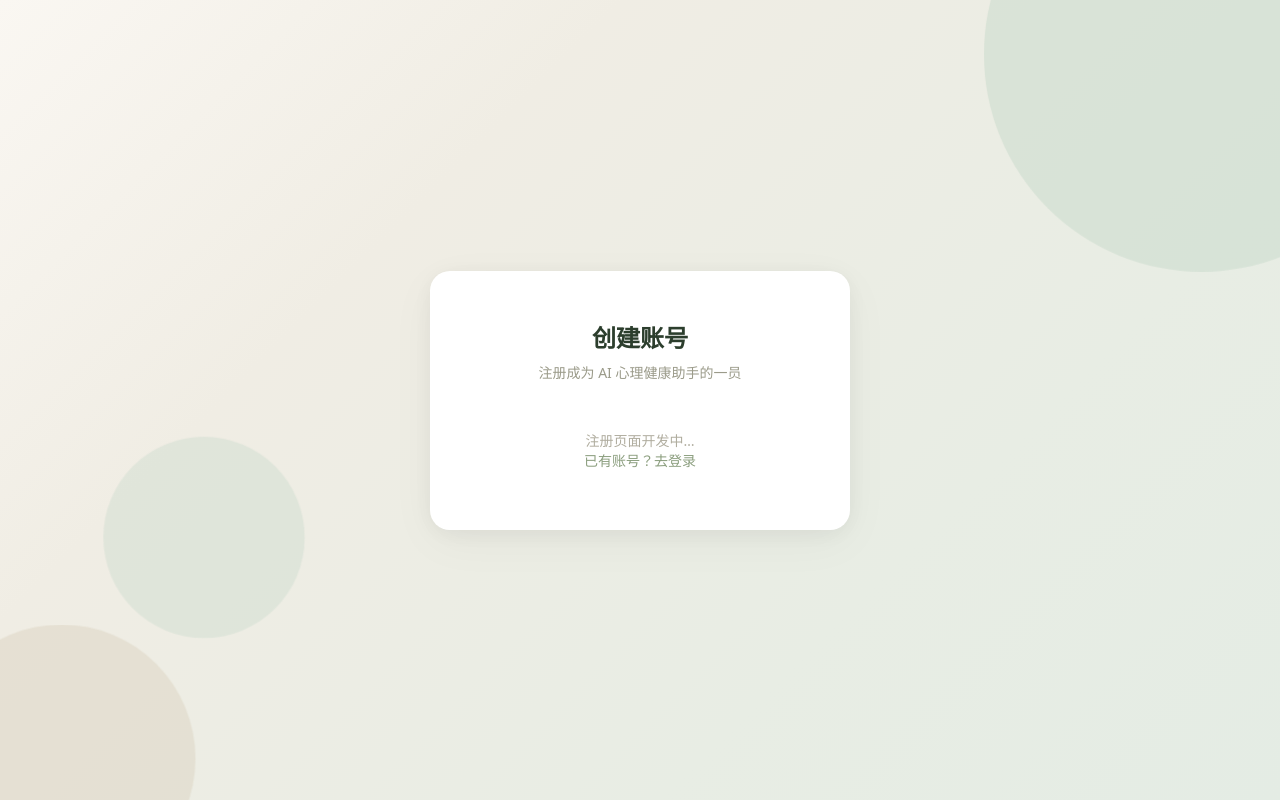
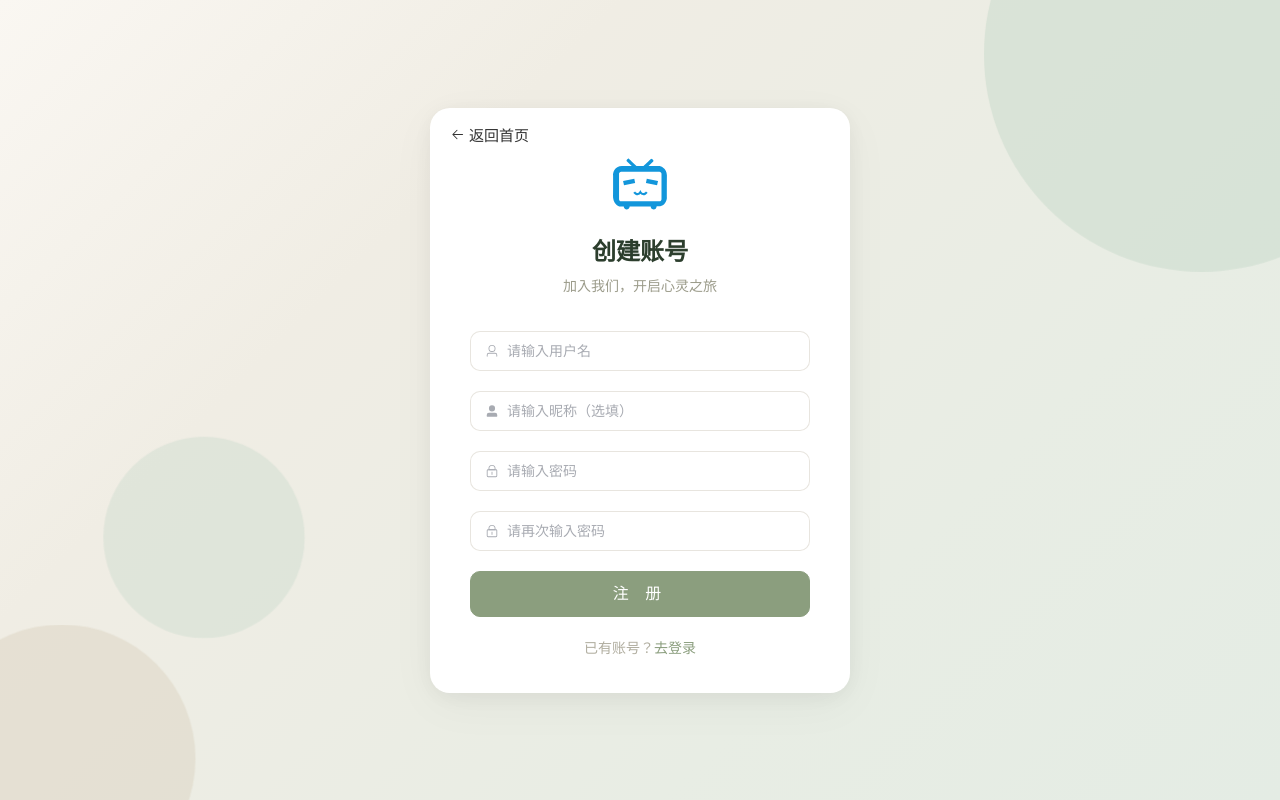
Before and after one commit to yangYang910aaa/AI-mental-health-assistant, a Vue app: page /auth/register in a window 1280 px wide. Built offline with nearby package versions, Linux system fonts and the light colour scheme.

Commit message:
1.给router加了个前置路由导航，导航栏的标题根据页面切换 2.补充了注册页面的设计

```diff
--- a/src/api/auth.ts
+++ b/src/api/auth.ts
@@ -35,8 +35,9 @@ export const loginApi = (params: LoginParams) =>
 export const registerApi = (params: RegisterParams) =>
   request.post<void>('/auth/register', params)
 
-/** 退出登录（仅清除本地 token，后端若有注销接口可在这里对接） */
+/** 退出登录：清除本地状态 + 跳转登录页（后端若有注销接口可在这里对接） */
 export const logout = () => {
   localStorage.removeItem('token')
+  localStorage.removeItem('userInfo')
   window.location.href = '/auth/login'
 }
--- a/src/components/admin-page/navBar.vue
+++ b/src/components/admin-page/navBar.vue
@@ -4,7 +4,7 @@
             <el-button @click="handleCollapse">
                 <el-icon><Expand /></el-icon>
             </el-button>
-            <p class="page-title">导航栏</p>
+            <p class="page-title">{{ route.meta.title }}</p>
         </div>
         <div class="nav-right flex-box">
             <el-dropdown :teleported="false" @command="handleCommand">
@@ -29,6 +29,9 @@ import { ArrowDown, Expand } from '@element-plus/icons-vue'
 import { useAdminStore } from '@/stores/admin'
 import { useUserStore } from '@/stores/user'
 import { logout } from '@/api/auth'
+import {useRouter,useRoute} from 'vue-router'
+
+const route=useRoute()
 
 const adminStore = useAdminStore()
 const userStore = useUserStore()
@@ -44,6 +47,8 @@ const handleCollapse = () => {
 
 const handleCommand = (command: string) => {
   if (command === 'logout') {
+    // clearUser：重置 Pinia 响应式状态
+    // logout：清空 localStorage + 跳转登录页
     userStore.clearUser()
     logout()
   }
--- a/src/main.ts
+++ b/src/main.ts
@@ -18,6 +18,7 @@ import {
   LegendComponent,
   GridComponent,
   ToolboxComponent,
+  GraphicComponent,
   MarkLineComponent,
   MarkAreaComponent,
   MarkPointComponent,
@@ -33,6 +34,7 @@ use([
   LegendComponent,
   GridComponent,
   ToolboxComponent,
+  GraphicComponent,
   MarkLineComponent,
   MarkAreaComponent,
   MarkPointComponent,
--- a/src/router/index.ts
+++ b/src/router/index.ts
@@ -18,6 +18,8 @@ export const ROUTE_NAMES = {
 const router = createRouter({
   history: createWebHistory(),
   routes: [
+    // 默认访问登录页
+    { path: '/', redirect: '/auth/login' },
     {
       path: '/back',
       name: ROUTE_NAMES.backLayout,
@@ -71,4 +73,41 @@ const router = createRouter({
     }
   ],
 })
+
+// ==================== 导航守卫 ====================
+router.beforeEach((to, _from, next) => {
+  const token = localStorage.getItem('token')
+
+  // —— /back/* 后台路由：需登录 + 管理员角色 ——
+  if (to.path.startsWith('/back')) {
+    if (!token) {
+      // 没登录，跳登录页并记住原本想去哪
+      next({ path: '/auth/login', query: { redirect: to.fullPath } })
+      return
+    }
+
+    // 已登录但需校验角色
+    try {
+      const raw = localStorage.getItem('userInfo')
+      const userInfo = raw ? JSON.parse(raw) : null
+      if (!userInfo?.roles?.includes('admin')) {
+        // 有 token 但不是管理员，踢回登录页
+        next({ path: '/auth/login' })
+        return
+      }
+    } catch {
+      next({ path: '/auth/login' })
+      return
+    }
+  }
+
+  // —— /auth/* 认证路由：已登录则跳过 ——
+  if (to.path.startsWith('/auth') && token) {
+    next({ path: '/back/knowledge' })
+    return
+  }
+
+  next()
+})
+
 export default router
--- a/src/style.scss
+++ b/src/style.scss
@@ -33,6 +33,11 @@ li {
   list-style: none;
 }
 
+html {
+  // 始终显示滚动条，防止下拉菜单等浮层触发滚动条切换导致布局抖动
+  overflow-y: scroll;
+}
+
 body {
   height: 100vh;
   background-color: #f0f0f0;
--- a/src/views/login/login.vue
+++ b/src/views/login/login.vue
@@ -73,7 +73,7 @@
 
 <script setup lang="ts">
 import { reactive, ref } from 'vue'
-import { useRouter } from 'vue-router'
+import { useRouter, useRoute } from 'vue-router'
 import type { FormInstance, FormRules } from 'element-plus'
 import { User, Lock, Back } from '@element-plus/icons-vue'
 import { ROUTE_NAMES } from '@/router'
@@ -81,6 +81,7 @@ import { loginApi } from '@/api/auth'
 import { useUserStore } from '@/stores/user'
 
 const router = useRouter()
+const route = useRoute()
 const userStore = useUserStore()
 
 const formRef = ref<FormInstance>()
@@ -120,10 +121,15 @@ const handleLogin = async () => {
       username: formData.username,
       password: formData.password,
     })
-    // 保存 token 和用户信息，跳转后台首页
+    // 保存 token 和用户信息，跳转目标页面
     localStorage.setItem('token', result.token)
     userStore.setUser(result.userInfo)
-    router.push({ name: ROUTE_NAMES.dashboard })
+    const redirect = route.query.redirect as string | undefined
+    if (redirect && redirect.startsWith('/back')) {
+      router.push(redirect)
+    } else {
+      router.push({ name: ROUTE_NAMES.dashboard })
+    }
   } catch {
     // 错误提示由 axios 响应拦截器统一处理，此处仅恢复按钮状态
   } finally {
--- a/src/views/login/register.vue
+++ b/src/views/login/register.vue
@@ -1,27 +1,187 @@
 <template>
+  <!--
+    注册页面卡片
+    由 authLayout.vue 包裹，卡片在渐变背景上居中悬浮
+  -->
   <div class="register-card">
-    <div class="brand">
-      <h2 class="brand-title">创建账号</h2>
-      <p class="brand-desc">注册成为 AI 心理健康助手的一员</p>
+    <!-- ==================== 返回首页 ==================== -->
+    <div class="back-home" @click="router.push({ name: ROUTE_NAMES.knowledge })">
+      <el-icon><Back /></el-icon>
+      <span>返回首页</span>
     </div>
 
-    <div class="card-placeholder">
-      <p>注册页面开发中…</p>
-      <router-link to="/auth/login">已有账号？去登录</router-link>
+    <!-- ==================== 品牌区域 ==================== -->
+    <div class="brand">
+      <div class="brand-logo">
+        <el-image :src="logoUrl" alt="Logo" style="width: 56px; height: 56px" />
       </div>
+      <h1 class="brand-title">创建账号</h1>
+      <p class="brand-desc">加入我们，开启心灵之旅</p>
+    </div>
+
+    <!-- ==================== 注册表单 ==================== -->
+    <el-form
+      ref="formRef"
+      :model="formData"
+      :rules="rules"
+      class="register-form"
+      @keyup.enter="handleRegister"
+    >
+      <!-- 用户名 -->
+      <el-form-item prop="username">
+        <el-input
+          v-model="formData.username"
+          placeholder="请输入用户名"
+          :prefix-icon="User"
+          size="large"
+        />
+      </el-form-item>
+
+      <!-- 昵称（可选） -->
+      <el-form-item prop="nickname">
+        <el-input
+          v-model="formData.nickname"
+          placeholder="请输入昵称（选填）"
+          :prefix-icon="UserFilled"
+          size="large"
+        />
+      </el-form-item>
+
+      <!-- 密码 -->
+      <el-form-item prop="password">
+        <el-input
+          v-model="formData.password"
+          type="password"
+          placeholder="请输入密码"
+          :prefix-icon="Lock"
+          size="large"
+          show-password
+        />
+      </el-form-item>
+
+      <!-- 确认密码 -->
+      <el-form-item prop="confirmPassword">
+        <el-input
+          v-model="formData.confirmPassword"
+          type="password"
+          placeholder="请再次输入密码"
+          :prefix-icon="Lock"
+          size="large"
+          show-password
+        />
+      </el-form-item>
+
+      <!-- 注册按钮 -->
+      <el-form-item>
+        <el-button
+          type="primary"
+          size="large"
+          class="register-btn"
+          :loading="loading"
+          @click="handleRegister"
+        >
+          {{ loading ? '注册中…' : '注 册' }}
+        </el-button>
+      </el-form-item>
+    </el-form>
+
+    <!-- ==================== 底部链接 ==================== -->
+    <p class="footer-link">
+      已有账号？<router-link to="/auth/login">去登录</router-link>
+    </p>
   </div>
 </template>
 
 <script setup lang="ts">
+import { reactive, ref } from 'vue'
+import { useRouter } from 'vue-router'
+import { ElMessage } from 'element-plus'
+import type { FormInstance, FormRules } from 'element-plus'
+import { User, UserFilled, Lock, Back } from '@element-plus/icons-vue'
+import { ROUTE_NAMES } from '@/router'
+import { registerApi } from '@/api/auth'
+
+const router = useRouter()
+
+const formRef = ref<FormInstance>()
+
+// 注册按钮 loading 态
+const loading = ref(false)
+
+// Vite 静态资源路径
+const logoUrl = new URL('@/assets/logo.svg', import.meta.url).href
+
+// 表单数据
+const formData = reactive({
+  username: '',
+  nickname: '',
+  password: '',
+  confirmPassword: '',
+})
+
+// 校验确认密码
+const validateConfirmPassword = (_rule: any, value: string, callback: (error?: Error) => void) => {
+  if (!value) {
+    callback(new Error('请再次输入密码'))
+  } else if (value !== formData.password) {
+    callback(new Error('两次输入的密码不一致'))
+  } else {
+    callback()
+  }
+}
+
+// 表单校验规则
+const rules: FormRules = {
+  username: [
+    { required: true, message: '请输入用户名', trigger: 'blur' },
+  ],
+  password: [
+    { required: true, message: '请输入密码', trigger: 'blur' },
+    { min: 6, message: '密码至少 6 位', trigger: 'blur' },
+  ],
+  confirmPassword: [
+    { validator: validateConfirmPassword, trigger: 'blur' },
+  ],
+}
+
+// 注册逻辑
+const handleRegister = async () => {
+  const valid = await formRef.value?.validate().catch(() => false)
+  if (!valid) return
+
+  loading.value = true
+
+  try {
+    await registerApi({
+      username: formData.username,
+      password: formData.password,
+      nickname: formData.nickname || undefined,
+    })
+    ElMessage.success('注册成功，请登录')
+    router.push({ name: ROUTE_NAMES.login })
+  } catch {
+    // 错误提示由 axios 响应拦截器统一处理，此处仅恢复按钮状态
+  } finally {
+    loading.value = false
+  }
+}
 </script>
 
 <style lang="scss" scoped>
+// ==================== 卡片容器 ====================
 @keyframes card-in {
-  from { opacity: 0; transform: translateY(24px); }
-  to   { opacity: 1; transform: translateY(0); }
+  from {
+    opacity: 0;
+    transform: translateY(24px);
+  }
+  to {
+    opacity: 1;
+    transform: translateY(0);
+  }
 }
 
 .register-card {
+  position: relative;
   background: #fff;
   border-radius: 20px;
   padding: 48px 40px 36px;
@@ -30,9 +190,30 @@
     0 12px 48px rgba(0, 0, 0, 0.04);
   animation: card-in 0.6s ease-out;
 
+  // ==================== 返回首页 ====================
+  .back-home {
+    position: absolute;
+    top: 16px;
+    left: 20px;
+    display: flex;
+    align-items: center;
+    gap: 4px;
+    font-size: 15px;
+    cursor: pointer;
+    transition: color 0.2s;
+    &:hover {
+      color: #8b9e7e;
+    }
+  }
+
+  // ==================== 品牌区 ====================
   .brand {
     text-align: center;
-    margin-bottom: 24px;
+    margin-bottom: 36px;
+
+    .brand-logo {
+      margin-bottom: 16px;
+    }
 
     .brand-title {
       font-size: 24px;
@@ -47,19 +228,62 @@
       margin: 0;
     }
   }
-    .card-placeholder {
+
+  // ==================== 表单 ====================
+  .register-form {
+    :deep(.el-input__wrapper) {
+      border-radius: 10px;
+      box-shadow: 0 0 0 1px #e8e5df inset;
+      transition: box-shadow 0.2s;
+
+      &:hover {
+        box-shadow: 0 0 0 1px #c4bfb4 inset;
+      }
+    }
+
+    :deep(.el-input__wrapper.is-focus) {
+      box-shadow: 0 0 0 1px #a4a090 inset;
+    }
+
+    :deep(.el-form-item) {
+      margin-bottom: 20px;
+    }
+
+    .register-btn {
+      width: 100%;
+      border-radius: 10px;
+      height: 46px;
+      font-size: 16px;
+      letter-spacing: 6px;
+      background: #8b9e7e; // 鼠尾草绿，和登录的珊瑚色做区分
+      border-color: #8b9e7e;
+
+      &:hover {
+        background: #7a8e6f !important;
+        border-color: #7a8e6f !important;
+      }
+
+      &:active {
+        background: #6b7e5e !important;
+      }
+    }
+  }
+
+  // ==================== 底部链接 ====================
+  .footer-link {
     text-align: center;
-        padding: 24px;
+    margin: 20px 0 0;
+    font-size: 14px;
     color: #b0ad9f;
 
     a {
       color: #8b9e7e;
+      font-weight: 500;
+
+      &:hover {
+        color: #6b8a5e;
       }
     }
   }
-
-
-
-
-
+}
 </style>
```
Also changed, not shown: vite.config.ts (+25 -0 lines), 1 other file (tests, documents, lock files or other folders). Lines whose indentation alone changed are shown as unchanged.
